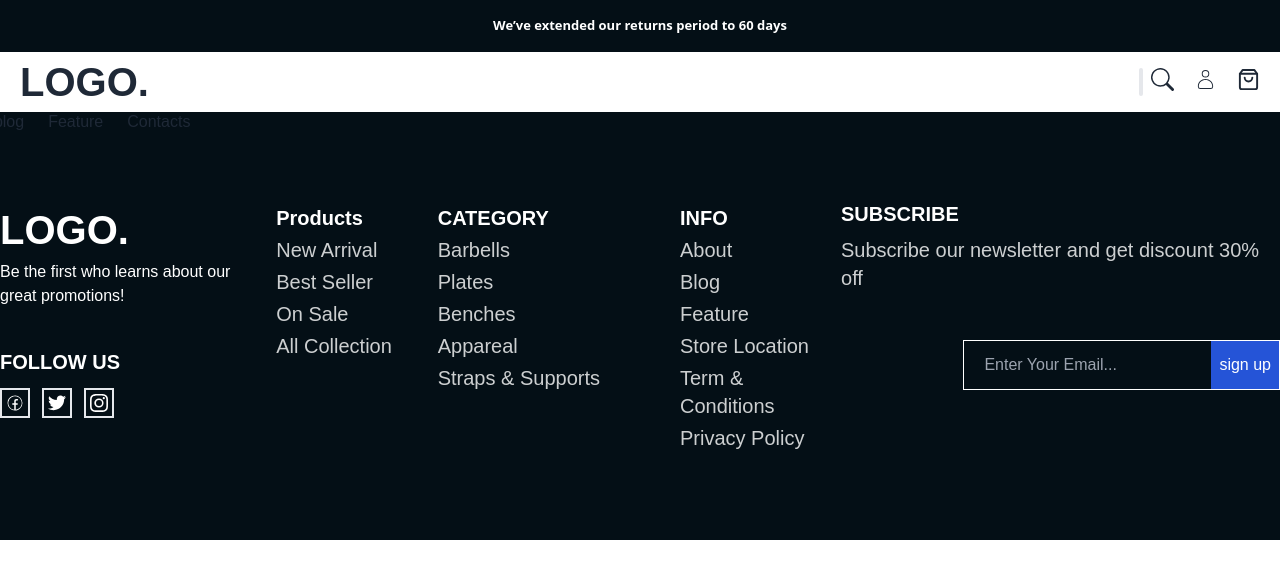
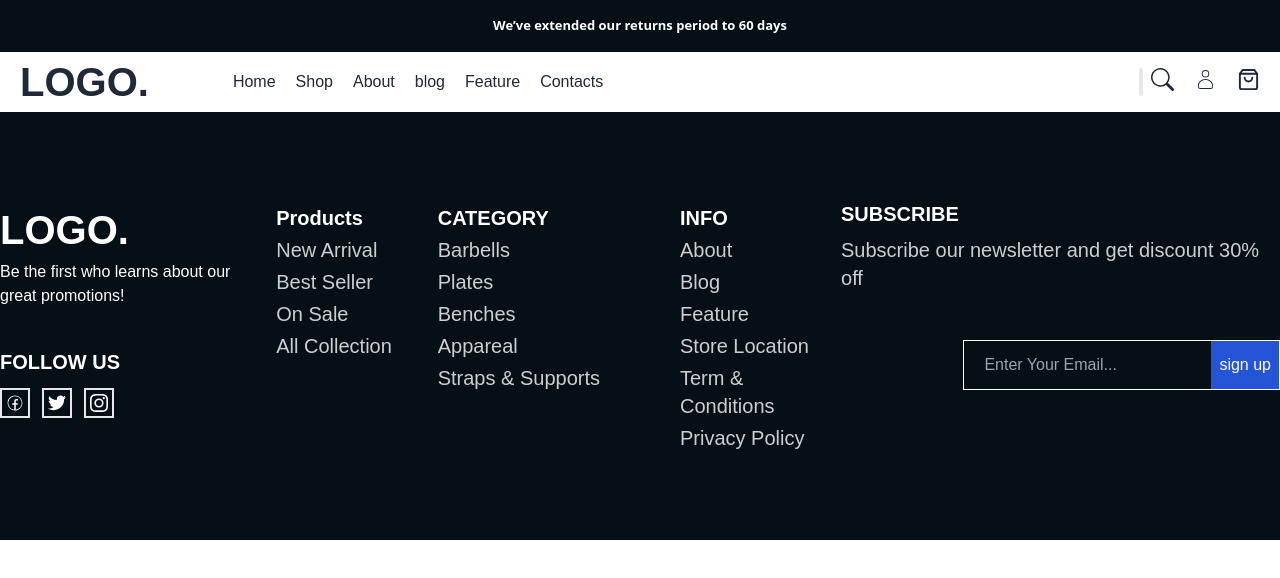
Before and after one commit to mdansarulislam641/gymapp, a React (Create React App) app: page /dashboard in a window 1280 px wide. Shown: the top 578 px of the page. Built offline with nearby package versions, Linux system fonts and the light colour scheme; no server answers.

Commit message:
ome issue fixed

```diff
--- a/src/index.css
+++ b/src/index.css
@@ -5,6 +5,7 @@
 @import url('https://fonts.googleapis.com/css2?family=Homemade+Apple&display=swap');
 @import url('https://fonts.googleapis.com/css2?family=Rajdhani:wght@400;500;600;700&display=swap');
 body {
+  scroll-behavior: smooth;
   margin: 0;
 font-family: 'Rajdhani', sans-serif , 'Homemade Apple', cursive;
 }
--- a/src/pages/HomePages/HeroArea.js
+++ b/src/pages/HomePages/HeroArea.js
@@ -1,4 +1,5 @@
 import React from 'react';
+import { HashLink } from 'react-router-hash-link';
 const HeroArea = () => {
     return (
         <div className='grid relative grid-cols-4  gap-0 '>
@@ -12,7 +13,7 @@ const HeroArea = () => {
             {/* banner text */}
             <div className='absolute flex justify-center items-center flex-col w-full lg:w-[800px] z-20 top-[50%] left-[50%] translate-x-[-50%] translate-y-[-50%]'>
             <h2 className='text-white text-3xl md:text-[48px] lg:text-[96px] text-center lg:leading-[110px] font-bold font-["Homemade Apple"]'>Sports Clothing & Fitness Equipment Shopify Theme</h2>
-            <button  className='text-[18px] mt-5 font-semibold bg-[#2554D7] px-5 py-2 lg:px-11 lg:py-5 text-white'>view shop</button>
+            <button  className='text-[18px] mt-5 font-semibold bg-[#2554D7] px-5 py-2 lg:px-11 lg:py-5 text-white'><HashLink to="/#shop">view shop</HashLink></button>
             </div>
 
         </div>
--- a/src/shared/Navbar.js
+++ b/src/shared/Navbar.js
@@ -37,8 +37,11 @@ const Navbar = () => {
                     </h2>
                 </div>
                 {/* nav menu items  */}
-                <div className={`flex transition-all absolute duration-700 flex-col md:flex-row ${showMenu ? " py-5 pl-10 top-[110px] left-0 w-96 bg-indigo-300 z-50" : "-left-[200px]  transition-all duration-700 top-[110px]"} gap-6`}>
+                <div className={`flex transition-all  duration-700 flex-col  ${showMenu ? "absolute py-5 pl-10 top-[110px] left-0 w-96 bg-indigo-300 z-50" : "-left-[200px]  transition-all absolute duration-700 top-[110px]"} gap-6`}>
                   {menuItem}
+                </div>
+                <div className='md:flex hidden gap-5 '>
+                {menuItem}
                 </div>
                 <div className='flex order-2 transition-all duration-100000 md:hidden gap-6'>
                 <AiOutlineBars onClick={()=>setShowMenu(!showMenu)} className={`cursor-pointer ${showMenu ? "hidden" : "block"}`} size={25}/>
```
